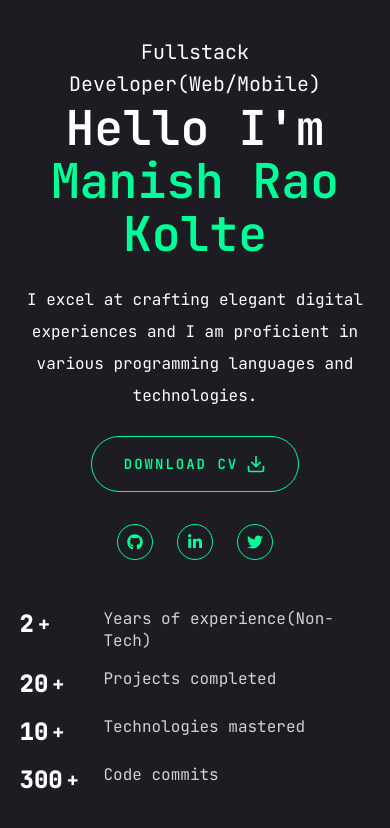
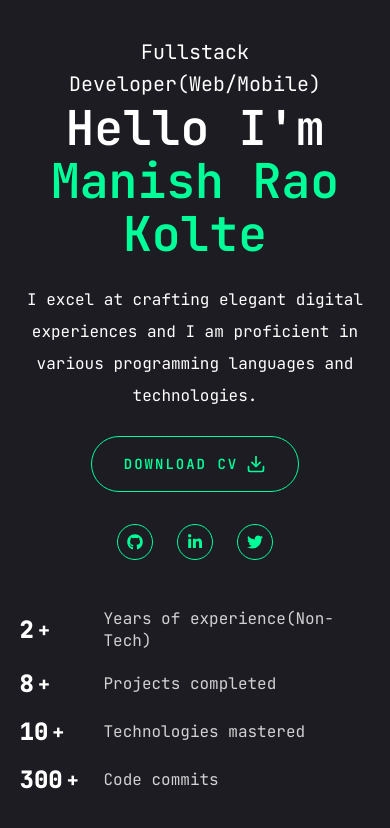
Before and after one commit to Manish-Rao-Kolte/Portfolio, a Next.js app: page / in a window 390 px wide. Shown: the part 406-1234 px from the top of the page. Built offline with nearby package versions, Linux system fonts and the light colour scheme.

Commit message:
Fix allignemnt issues.

```diff
--- a/src/components/Stats.jsx
+++ b/src/components/Stats.jsx
@@ -12,7 +12,7 @@ const Stats = () => {
                         return (
                             <div
                                 key={index}
-                                className="w-full sm:flex-1 flex gap-6 items-start md:items-center md:justify-center xl:justify-start group"
+                                className="w-full sm:flex-1 mx-auto flex gap-6 items-center md:justify-center xl:justify-start group"
                             >
                                 <div className="text-2xl min-w-[60px] justify-left md:min-w-none md:text-4xl xl:text-6xl flex gap-1 sm:justify-center items-center font-extrabold">
                                     <CountUp
--- a/src/constants.js
+++ b/src/constants.js
@@ -27,7 +27,7 @@ export const stats = [
     text: "Years of experience(Non-Tech)",
   },
   {
-    num: 20,
+    num: 8,
     text: "Projects completed",
   },
   {
```
